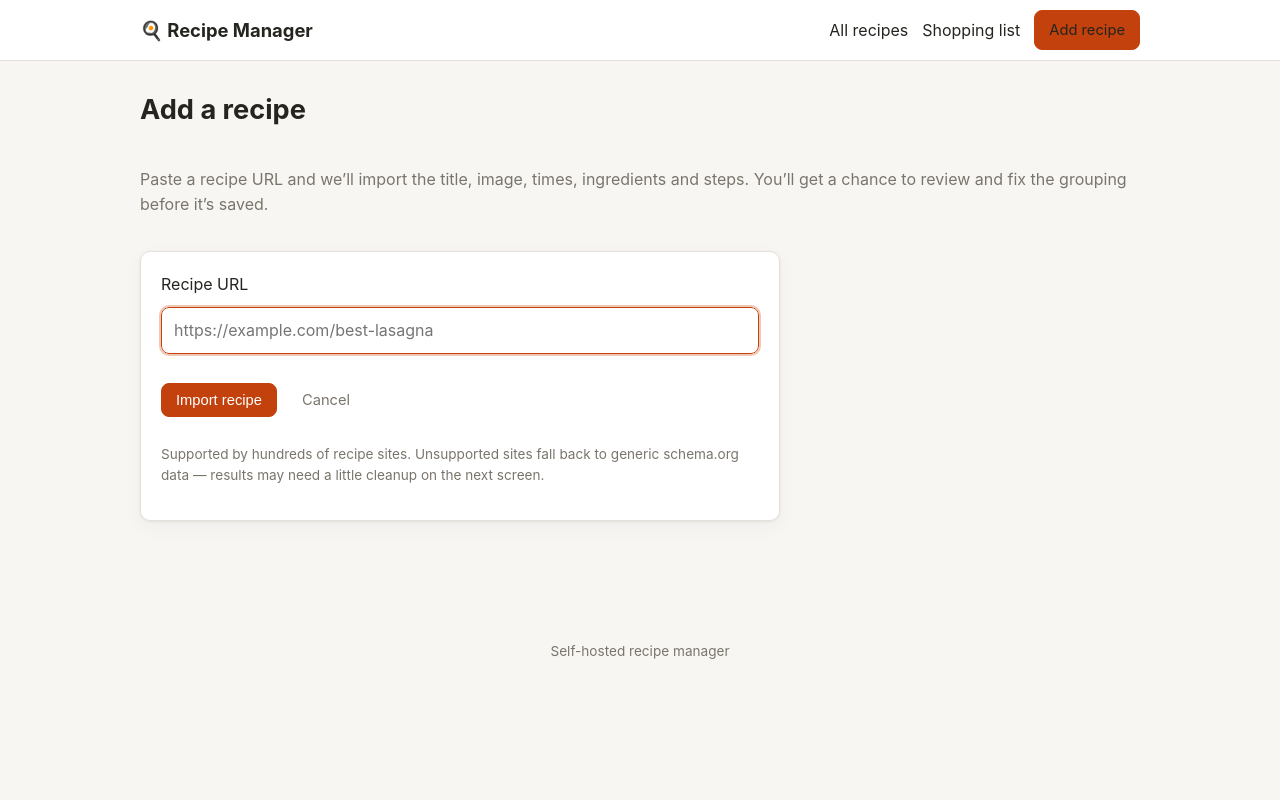
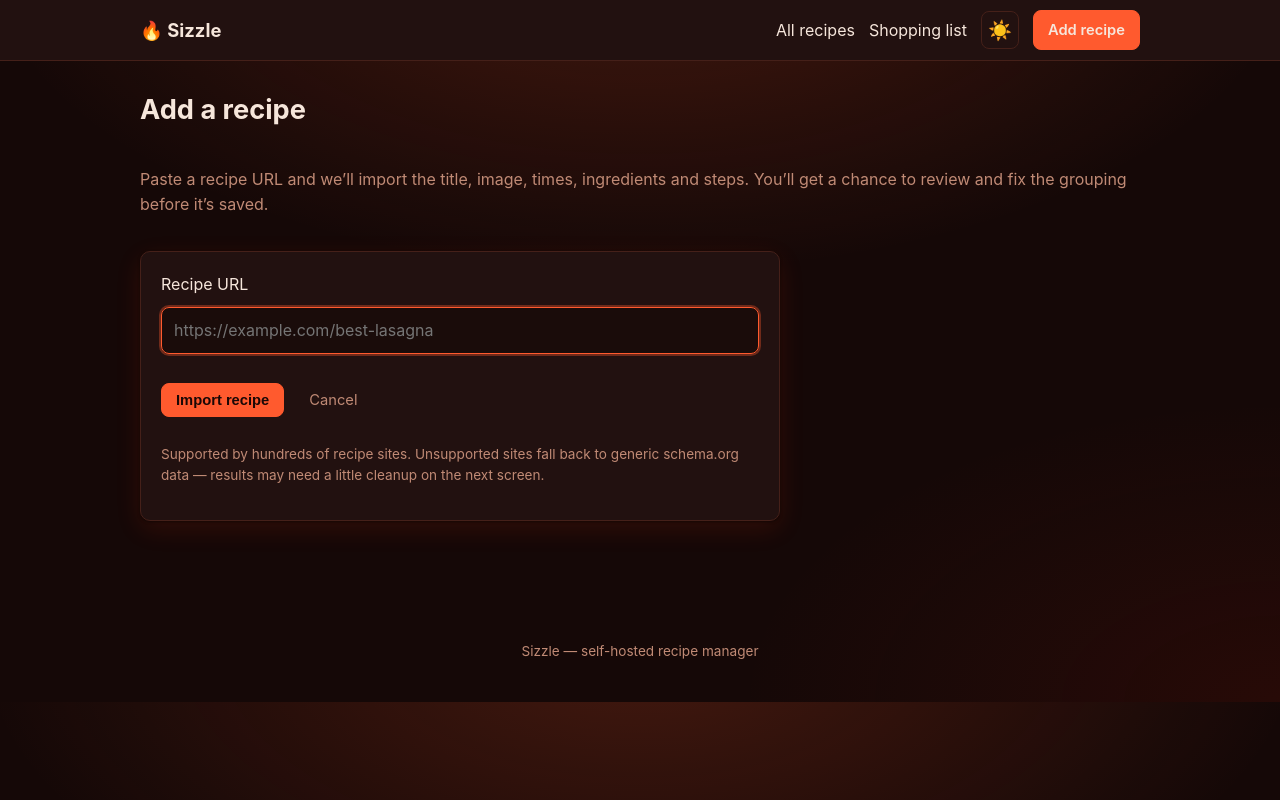
Before and after one commit to TJSmith-hub/sizzle, a FastAPI app: page /recipes/add in a window 1280 px wide. Run offline with FastAPI, Linux system fonts and the light colour scheme.

Commit message:
Rebrand to Sizzle with a dark red fiery theme and a light/dark toggle
Renamed the app throughout (titles, header, footer, README) and
replaced the light terracotta palette with a dark ember theme by
default. Colors are now CSS variables so a header toggle can switch
between the dark and light variants, persisted in localStorage.

```diff
--- a/app/__init__.py
+++ b/app/__init__.py
@@ -1 +1 @@
-"""Recipe Manager application package."""
+"""Sizzle application package."""
--- a/app/main.py
+++ b/app/main.py
@@ -21,7 +21,7 @@ async def lifespan(app: FastAPI):
     yield
 
 
-app = FastAPI(title="Recipe Manager", lifespan=lifespan)
+app = FastAPI(title="Sizzle", lifespan=lifespan)
 
 app.mount("/static", StaticFiles(directory=str(_STATIC_DIR)), name="static")
 
--- a/app/static/css/styles.css
+++ b/app/static/css/styles.css
@@ -1,17 +1,59 @@
-/* Recipe Manager — screen styles. Clean, readable, responsive. */
+/* Sizzle — screen styles. Dark (default) and light fiery themes. */
 
-:root {
-  --bg: #f7f6f3;
+:root, :root[data-theme="dark"] {
+  --bg: #150807;
+  --card: #221110;
+  --field-bg: #1a0c0a;
+  --ink: #f6e6db;
+  --muted: #c08a75;
+  --line: #452019;
+  --accent: #ff5a2e;      /* fiery ember */
+  --accent-hover: #ff7a45;
+  --accent-ink: #1a0806;
+  --danger: #ff4d3d;
+  --ok: #3ddc84;
+  --radius: 10px;
+  --shadow: 0 1px 3px rgba(0,0,0,.5), 0 8px 26px rgba(255,60,20,.12);
+  --chip-bg: #2c1512;
+  --group-bg: #1c0d0b;
+  --unparsed-bg: rgba(255,180,50,.08);
+  --unparsed-border: #b9752f;
+  --alert-bg: rgba(255,77,61,.12);
+  --alert-border: rgba(255,77,61,.4);
+  --alert-ink: #ff9d8f;
+  --focus-ring: rgba(255,90,46,.35);
+  --overlay-bg: rgba(10,4,3,.8);
+  --btn-hover-border: #6b2f22;
+  --bg-glow-1: rgba(255,90,46,.20);
+  --bg-glow-2: rgba(200,30,10,.10);
+}
+
+:root[data-theme="light"] {
+  --bg: #f8f1ea;
   --card: #ffffff;
-  --ink: #26241f;
-  --muted: #7a756c;
-  --line: #e5e1d8;
-  --accent: #c2410c;      /* warm terracotta */
+  --field-bg: #ffffff;
+  --ink: #2a1a14;
+  --muted: #8a6a58;
+  --line: #e8d9cc;
+  --accent: #e0451c;      /* fiery ember, light surface */
+  --accent-hover: #c73a15;
   --accent-ink: #ffffff;
-  --danger: #b91c1c;
-  --ok: #15803d;
+  --danger: #c62828;
+  --ok: #1f8a4c;
   --radius: 10px;
-  --shadow: 0 1px 3px rgba(0,0,0,.06), 0 6px 20px rgba(0,0,0,.04);
+  --shadow: 0 1px 3px rgba(0,0,0,.08), 0 6px 20px rgba(0,0,0,.05);
+  --chip-bg: #f3e6d9;
+  --group-bg: #fbf5ee;
+  --unparsed-bg: #fff7ed;
+  --unparsed-border: #fdba74;
+  --alert-bg: #fef2f2;
+  --alert-border: #fecaca;
+  --alert-ink: #991b1b;
+  --focus-ring: rgba(224,69,28,.25);
+  --overlay-bg: rgba(255,255,255,.9);
+  --btn-hover-border: #d8c3b3;
+  --bg-glow-1: rgba(255,150,90,.12);
+  --bg-glow-2: rgba(224,69,28,.05);
 }
 
 * { box-sizing: border-box; }
@@ -20,8 +62,12 @@ body {
   margin: 0;
   font-family: -apple-system, BlinkMacSystemFont, "Segoe UI", Roboto, Helvetica, Arial, sans-serif;
   color: var(--ink);
-  background: var(--bg);
+  background:
+    radial-gradient(ellipse 1100px 550px at 50% -8%, var(--bg-glow-1), transparent 60%),
+    radial-gradient(ellipse 900px 500px at 100% 100%, var(--bg-glow-2), transparent 60%),
+    var(--bg);
   line-height: 1.55;
+  transition: background-color .15s, color .15s;
 }
 
 .container { max-width: 1040px; margin: 0 auto; padding: 0 20px; }
@@ -50,13 +96,13 @@ h2 { font-size: 1.25rem; }
   padding: 8px 14px; border-radius: 8px; font-size: .92rem; cursor: pointer;
   text-decoration: none; transition: background .12s, border-color .12s;
 }
-.btn:hover { border-color: #cfc9bd; }
-.btn-primary { background: var(--accent); border-color: var(--accent); color: var(--accent-ink); }
-.btn-primary:hover { background: #a5350a; }
+.btn:hover { border-color: var(--btn-hover-border); }
+.btn-primary { background: var(--accent); border-color: var(--accent); color: var(--accent-ink); font-weight: 600; }
+.btn-primary:hover { background: var(--accent-hover); border-color: var(--accent-hover); }
 .btn-primary:disabled { opacity: .5; cursor: not-allowed; }
 .btn-ghost { background: transparent; border-color: transparent; color: var(--muted); }
 .btn-danger { background: transparent; border-color: var(--danger); color: var(--danger); }
-.btn-danger:hover { background: var(--danger); color: #fff; }
+.btn-danger:hover { background: var(--danger); color: var(--accent-ink); }
 .btn-round { width: 38px; height: 38px; justify-content: center; padding: 0; font-size: 1.2rem; }
 .btn-xs { padding: 3px 8px; font-size: .78rem; }
 
@@ -69,16 +115,16 @@ h2 { font-size: 1.25rem; }
 
 /* Alerts */
 .alert { padding: 12px 14px; border-radius: 8px; margin-bottom: 16px; }
-.alert-error { background: #fef2f2; border: 1px solid #fecaca; color: #991b1b; display: flex; flex-direction: column; gap: 2px; }
+.alert-error { background: var(--alert-bg); border: 1px solid var(--alert-border); color: var(--alert-ink); display: flex; flex-direction: column; gap: 2px; }
 
 /* Forms */
 .form-stack { display: flex; flex-direction: column; gap: 10px; max-width: 640px; }
 .form-stack input[type=url], .form-stack input[type=text] { padding: 10px 12px; }
 input, select, textarea {
-  font: inherit; color: inherit; background: #fff;
+  font: inherit; color: inherit; background: var(--field-bg);
   border: 1px solid var(--line); border-radius: 8px; padding: 8px 10px; width: 100%;
 }
-input:focus, select:focus, textarea:focus { outline: 2px solid #f0c9b6; border-color: var(--accent); }
+input:focus, select:focus, textarea:focus { outline: 2px solid var(--focus-ring); border-color: var(--accent); }
 .field { display: flex; flex-direction: column; gap: 4px; font-size: .85rem; color: var(--muted); }
 .field span { font-weight: 600; }
 .field input { color: var(--ink); }
@@ -92,8 +138,8 @@ input:focus, select:focus, textarea:focus { outline: 2px solid #f0c9b6; border-c
 
 /* Tags / chips */
 .tag-filter { display: flex; flex-wrap: wrap; gap: 8px; margin-bottom: 20px; }
-.chip { display: inline-block; padding: 3px 10px; border-radius: 999px; background: #efece5; color: var(--ink); text-decoration: none; font-size: .82rem; }
-.chip-active { background: var(--accent); color: #fff; }
+.chip { display: inline-block; padding: 3px 10px; border-radius: 999px; background: var(--chip-bg); color: var(--ink); text-decoration: none; font-size: .82rem; }
+.chip-active { background: var(--accent); color: var(--accent-ink); }
 .chip-sm { font-size: .74rem; padding: 2px 8px; }
 .card-tags { display: flex; flex-wrap: wrap; gap: 5px; margin-top: 8px; }
 
@@ -101,10 +147,10 @@ input:focus, select:focus, textarea:focus { outline: 2px solid #f0c9b6; border-c
 .toolbar { display: flex; align-items: center; gap: 14px; margin-bottom: 14px; }
 .recipe-grid { display: grid; grid-template-columns: repeat(auto-fill, minmax(230px, 1fr)); gap: 18px; }
 .recipe-card { position: relative; background: var(--card); border: 1px solid var(--line); border-radius: var(--radius); overflow: hidden; box-shadow: var(--shadow); }
-.card-select { position: absolute; top: 10px; left: 10px; z-index: 3; background: rgba(255,255,255,.9); border-radius: 6px; padding: 4px; }
+.card-select { position: absolute; top: 10px; left: 10px; z-index: 3; background: var(--overlay-bg); border-radius: 6px; padding: 4px; }
 .card-select input { width: 18px; height: 18px; }
 .card-link { text-decoration: none; color: inherit; display: block; }
-.card-thumb { aspect-ratio: 4/3; background: #efece5; }
+.card-thumb { aspect-ratio: 4/3; background: var(--chip-bg); }
 .card-thumb img { width: 100%; height: 100%; object-fit: cover; display: block; }
 .thumb-placeholder { display: flex; align-items: center; justify-content: center; height: 100%; font-size: 2.4rem; }
 .card-body { padding: 12px 14px 16px; }
@@ -118,16 +164,16 @@ input:focus, select:focus, textarea:focus { outline: 2px solid #f0c9b6; border-c
 /* --- Review / edit screen --- */
 .group {
   border: 1px solid var(--line); border-radius: var(--radius);
-  margin-bottom: 14px; background: #fbfaf7;
+  margin-bottom: 14px; background: var(--group-bg);
 }
 .group-head { display: flex; gap: 8px; align-items: center; padding: 10px 12px; border-bottom: 1px solid var(--line); }
 .group-head input { flex: 1; font-weight: 600; }
 .group-controls { display: flex; gap: 6px; }
 .ing-rows { padding: 8px 12px; display: flex; flex-direction: column; gap: 6px; }
 .ing-row { display: grid; grid-template-columns: 70px 90px 1fr 1fr auto; gap: 8px; align-items: center; }
-.ing-row.is-unparsed { background: #fff7ed; border: 1px dashed #fdba74; border-radius: 6px; padding: 6px; }
+.ing-row.is-unparsed { background: var(--unparsed-bg); border: 1px dashed var(--unparsed-border); border-radius: 6px; padding: 6px; }
 .ing-row .raw { grid-column: 1 / -1; font-size: .78rem; color: var(--muted); }
-.ing-row .flag { grid-column: 1 / -1; font-size: .74rem; color: #c2410c; }
+.ing-row .flag { grid-column: 1 / -1; font-size: .74rem; color: var(--accent); }
 .row-controls { display: flex; gap: 4px; }
 .group-foot { padding: 8px 12px; display: flex; gap: 8px; }
 .move-target { width: auto; }
@@ -150,8 +196,8 @@ input:focus, select:focus, textarea:focus { outline: 2px solid #f0c9b6; border-c
 .stepper { display: flex; align-items: center; gap: 6px; }
 .stepper input { width: 68px; text-align: center; }
 .toggle { display: inline-flex; border: 1px solid var(--line); border-radius: 8px; overflow: hidden; }
-.toggle-btn { border: none; background: #fff; padding: 8px 16px; cursor: pointer; }
-.toggle-btn.active { background: var(--accent); color: #fff; }
+.toggle-btn { border: none; background: var(--card); color: var(--ink); padding: 8px 16px; cursor: pointer; }
+.toggle-btn.active { background: var(--accent); color: var(--accent-ink); }
 
 .detail-columns { display: grid; grid-template-columns: 340px 1fr; gap: 32px; }
 .ingredient-group { margin-bottom: 16px; }
--- /dev/null
+++ b/app/static/js/theme.js
@@ -0,0 +1,20 @@
+const THEME_KEY = "sizzle-theme";
+
+function currentTheme() {
+  return localStorage.getItem(THEME_KEY) || "dark";
+}
+
+function paintToggle(btn, theme) {
+  btn.textContent = theme === "dark" ? "☀️" : "🌙";
+}
+
+const toggle = document.getElementById("theme-toggle");
+if (toggle) {
+  paintToggle(toggle, currentTheme());
+  toggle.addEventListener("click", () => {
+    const next = currentTheme() === "dark" ? "light" : "dark";
+    localStorage.setItem(THEME_KEY, next);
+    document.documentElement.setAttribute("data-theme", next);
+    paintToggle(toggle, next);
+  });
+}
--- a/app/templates/404.html
+++ b/app/templates/404.html
@@ -1,5 +1,5 @@
 {% extends "base.html" %}
-{% block title %}Not found · Recipe Manager{% endblock %}
+{% block title %}Not found · Sizzle{% endblock %}
 {% block content %}
   <div class="empty-state">
     <h1>Page not found</h1>
--- a/app/templates/add.html
+++ b/app/templates/add.html
@@ -1,5 +1,5 @@
 {% extends "base.html" %}
-{% block title %}Add recipe · Recipe Manager{% endblock %}
+{% block title %}Add recipe · Sizzle{% endblock %}
 {% block content %}
   <div class="page-head">
     <h1>Add a recipe</h1>
--- a/app/templates/base.html
+++ b/app/templates/base.html
@@ -3,7 +3,13 @@
 <head>
   <meta charset="utf-8">
   <meta name="viewport" content="width=device-width, initial-scale=1">
-  <title>{% block title %}Recipe Manager{% endblock %}</title>
+  <title>{% block title %}Sizzle{% endblock %}</title>
+  <script>
+    (function () {
+      var theme = localStorage.getItem("sizzle-theme") || "dark";
+      document.documentElement.setAttribute("data-theme", theme);
+    })();
+  </script>
   <link rel="stylesheet" href="/static/css/styles.css">
   <link rel="stylesheet" href="/static/css/print.css" media="print">
   {% block head %}{% endblock %}
@@ -11,10 +17,11 @@
 <body>
   <header class="site-header">
     <div class="container header-inner">
-      <a class="brand" href="/">🍳 Recipe Manager</a>
+      <a class="brand" href="/">🔥 Sizzle</a>
       <nav class="site-nav">
         <a href="/">All recipes</a>
         <a href="/shopping-list">Shopping list</a>
+        <button type="button" id="theme-toggle" class="btn btn-round" title="Toggle light/dark theme" aria-label="Toggle light/dark theme"></button>
         <a href="/recipes/add" class="btn btn-primary">Add recipe</a>
       </nav>
     </div>
@@ -26,10 +33,11 @@
 
   <footer class="site-footer">
     <div class="container">
-      <span>Self-hosted recipe manager</span>
+      <span>Sizzle — self-hosted recipe manager</span>
     </div>
   </footer>
 
+  <script src="/static/js/theme.js" defer></script>
   {% block scripts %}{% endblock %}
 </body>
 </html>
--- a/app/templates/detail.html
+++ b/app/templates/detail.html
@@ -1,5 +1,5 @@
 {% extends "base.html" %}
-{% block title %}{{ recipe.title }} · Recipe Manager{% endblock %}
+{% block title %}{{ recipe.title }} · Sizzle{% endblock %}
 {% block content %}
   <article class="recipe-detail" data-default-system="{{ default_system }}" data-recipe-id="{{ recipe.id }}">
     <div class="detail-head">
--- a/app/templates/index.html
+++ b/app/templates/index.html
@@ -1,5 +1,5 @@
 {% extends "base.html" %}
-{% block title %}All recipes · Recipe Manager{% endblock %}
+{% block title %}All recipes · Sizzle{% endblock %}
 {% block content %}
   <div class="page-head">
     <h1>Recipes</h1>
--- a/app/templates/review.html
+++ b/app/templates/review.html
@@ -1,5 +1,5 @@
 {% extends "base.html" %}
-{% block title %}{{ heading }} · Recipe Manager{% endblock %}
+{% block title %}{{ heading }} · Sizzle{% endblock %}
 {% block content %}
   <div class="page-head">
     <h1>{{ heading }}</h1>
--- a/app/templates/shopping_list.html
+++ b/app/templates/shopping_list.html
@@ -1,5 +1,5 @@
 {% extends "base.html" %}
-{% block title %}Shopping list · Recipe Manager{% endblock %}
+{% block title %}Shopping list · Sizzle{% endblock %}
 {% block content %}
   <div class="page-head">
     <h1>Shopping list</h1>
```
Also changed, not shown: README.md.
